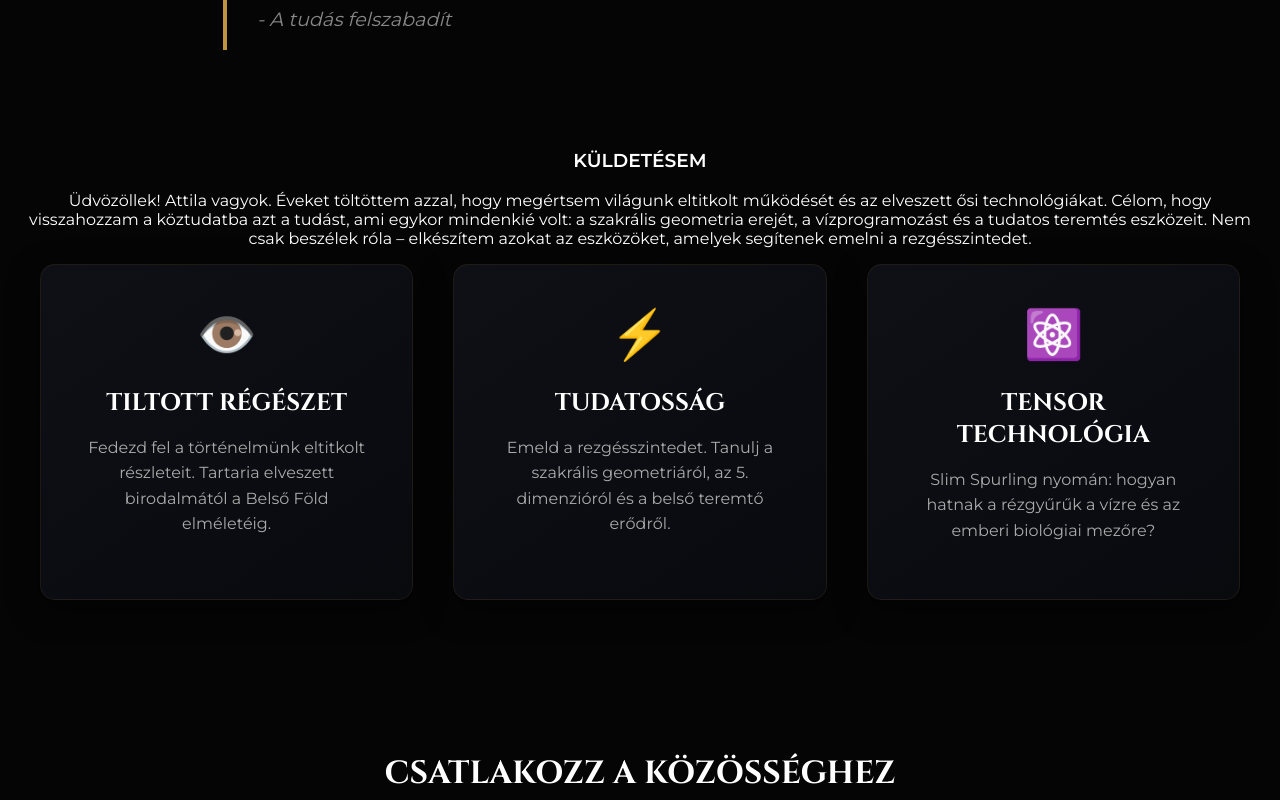
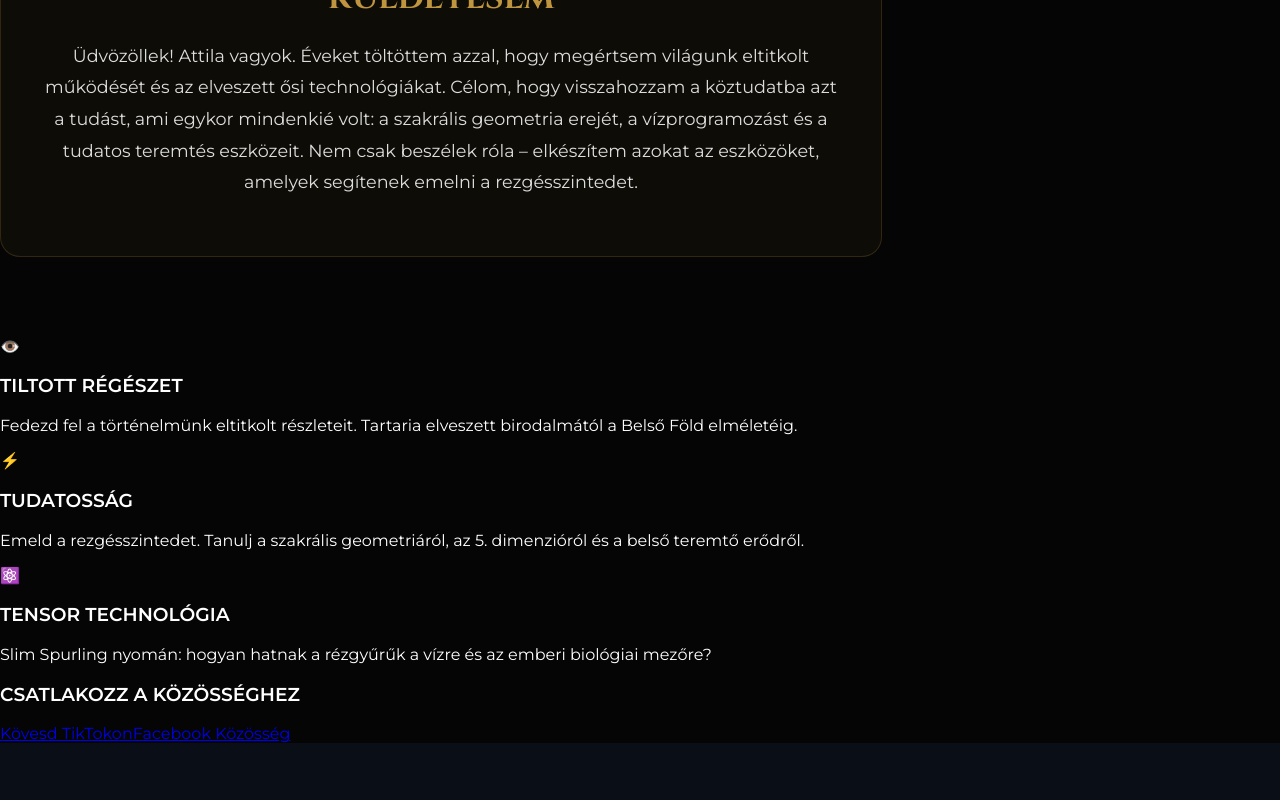
Before and after one commit to faqulord/Zenyx, a React (Create React App) app: page / in a window 1280 px wide. Shown: the part 1000-1800 px from the top of the page. Built offline with nearby package versions, Linux system fonts and the light colour scheme.

Commit message:
Update ContentSection.css

```diff
--- a/src/components/ContentSection.css
+++ b/src/components/ContentSection.css
@@ -1,141 +1,25 @@
-/* ContentSection.css */
-.content-container {
-    background-color: #050505;
-    padding: 80px 20px;
-    display: flex;
-    flex-direction: column;
-    align-items: center;
+/* ... a többi kód után illeszd be ezt: */
+
+.about-section {
+    max-width: 800px;
+    margin-bottom: 80px;
     text-align: center;
+    background: rgba(191, 149, 63, 0.05); /* Halvány arany háttér */
+    padding: 40px;
+    border-radius: 20px;
+    border: 1px solid rgba(191, 149, 63, 0.2);
 }
 
-/* --- AZ IDÉZET SZEKCIÓ --- */
-.quote-box {
-    max-width: 800px;
-    margin-bottom: 80px;
-    border-left: 4px solid #bf953f; /* Arany csík bal oldalon */
-    padding-left: 30px;
-    text-align: left;
-}
-
-.quote-text {
+.section-header {
     font-family: 'Cinzel', serif;
-    font-size: 2.5rem;
-    color: #fcf6ba;
-    margin: 0;
-    line-height: 1.4;
-    text-transform: uppercase;
-    letter-spacing: 2px;
-}
-
-.quote-author {
-    font-family: 'Montserrat', sans-serif;
-    color: #888;
-    margin-top: 15px;
-    font-size: 1.2rem;
-    font-style: italic;
-}
-
-/* --- BEMUTATKOZÁS / KÁRTYÁK --- */
-.info-grid {
-    display: grid;
-    grid-template-columns: repeat(auto-fit, minmax(300px, 1fr));
-    gap: 40px;
-    width: 100%;
-    max-width: 1200px;
-    margin-bottom: 80px;
-}
-
-.info-card {
-    background: linear-gradient(145deg, #0f1016, #090a0e);
-    padding: 40px;
-    border-radius: 15px;
-    border: 1px solid rgba(191, 149, 63, 0.1);
-    transition: transform 0.3s ease;
-    box-shadow: 0 10px 30px rgba(0,0,0,0.5);
-}
-
-.info-card:hover {
-    transform: translateY(-10px);
-    border-color: rgba(191, 149, 63, 0.4);
-}
-
-.card-icon {
-    font-size: 3rem;
     color: #bf953f;
+    font-size: 2rem;
     margin-bottom: 20px;
 }
 
-.card-title {
-    font-family: 'Cinzel', serif;
-    color: #fff;
-    font-size: 1.5rem;
-    margin-bottom: 15px;
+.about-text {
+    font-family: 'Montserrat', sans-serif;
+    color: #ddd;
+    font-size: 1.1rem;
+    line-height: 1.8;
 }
-
-.card-desc {
-    font-family: 'Montserrat', sans-serif;
-    color: #aaa;
-    line-height: 1.6;
-}
-
-/* --- SOCIAL MEDIA GOMBOK --- */
-.social-section {
-    margin-top: 40px;
-}
-
-.social-title {
-    font-family: 'Cinzel', serif;
-    color: #fff;
-    font-size: 2rem;
-    margin-bottom: 30px;
-}
-
-.social-buttons {
-    display: flex;
-    gap: 20px;
-    justify-content: center;
-    flex-wrap: wrap;
-}
-
-.social-btn {
-    padding: 15px 40px;
-    font-family: 'Montserrat', sans-serif;
-    font-weight: 700;
-    text-decoration: none;
-    border-radius: 50px;
-    transition: all 0.3s ease;
-    text-transform: uppercase;
-    display: flex;
-    align-items: center;
-    gap: 10px;
-}
-
-.tiktok-btn {
-    background: #000;
-    color: #fff;
-    border: 2px solid #fe2c55; /* TikTok piros */
-    box-shadow: 0 0 15px rgba(254, 44, 85, 0.2);
-}
-
-.tiktok-btn:hover {
-    background: #fe2c55;
-    box-shadow: 0 0 30px rgba(254, 44, 85, 0.6);
-}
-
-.facebook-btn {
-    background: #000;
-    color: #fff;
-    border: 2px solid #1877f2; /* FB kék */
-    box-shadow: 0 0 15px rgba(24, 119, 242, 0.2);
-}
-
-.facebook-btn:hover {
-    background: #1877f2;
-    box-shadow: 0 0 30px rgba(24, 119, 242, 0.6);
-}
-
-/* Mobil nézet */
-@media (max-width: 768px) {
-    .quote-text { font-size: 1.8rem; }
-    .quote-box { border-left: none; border-top: 3px solid #bf953f; padding-left: 0; padding-top: 20px; }
-}
```
